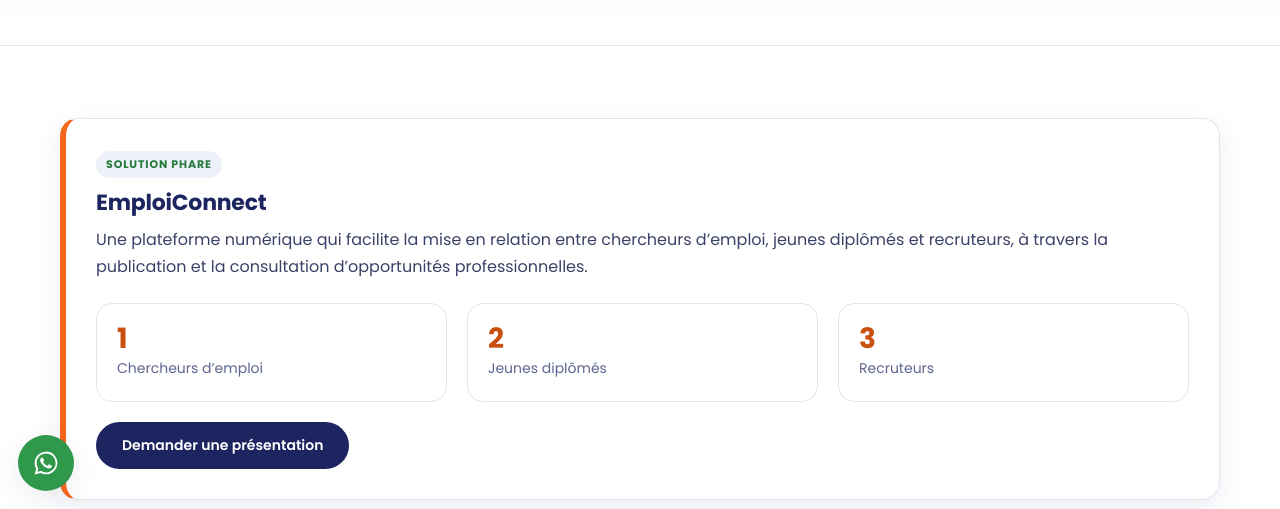
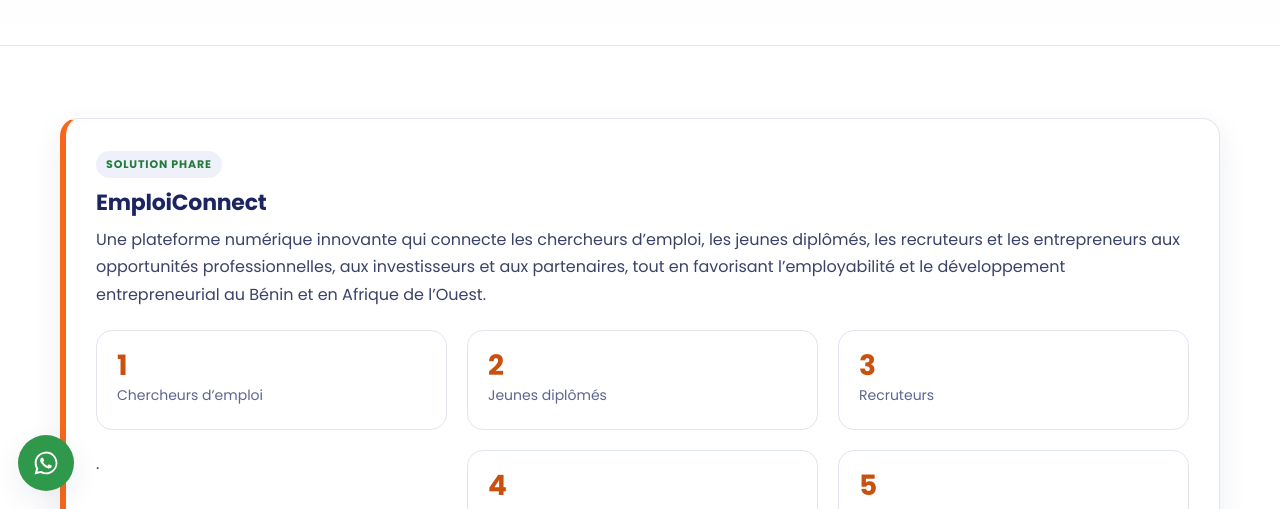
Before and after one commit to SEDOD/EvalWebSolution, a plain HTML site: page produits.html in a window 1280 px wide. Shown: the part 291-800 px from the top of the page. Drawn offline with Linux system fonts and the light colour scheme.

Commit message:
Update produits.html

```diff
--- a/produits.html
+++ b/produits.html
@@ -20,8 +20,8 @@
 </div>
 <div id="mobilePanel" class="mobile-panel" aria-label="Menu"><nav><a data-nav="home" href="index.html"><span data-i18n="k37">Accueil</span></a><a data-nav="about" href="a-propos.html"><span data-i18n="k38">À propos</span></a><div class="m-drop"><button type="button" aria-expanded="false"><span data-i18n="k39">Expertises</span><svg class="caret" viewBox="0 0 10 10" fill="none" stroke="currentColor" stroke-width="2" stroke-linecap="round" stroke-linejoin="round"><path d="M1.5 3.5 5 7l3.5-3.5"/></svg></button><div class="m-sub"><a data-nav="poles" href="poles.html"><span data-i18n="k40">Nos pôles</span></a><a data-nav="services" href="services.html"><span data-i18n="k8">Services</span></a><a data-nav="produits" href="produits.html"><span data-i18n="k11">Produits</span></a><a data-nav="formations" href="formations.html"><span data-i18n="k13">Formations</span></a><a data-nav="realisations" href="realisations.html"><span data-i18n="k15">Réalisations</span></a></div></div><a data-nav="actualites" href="actualites.html"><span data-i18n="k41">Actualités</span></a><a data-nav="contact" href="contact.html"><span data-i18n="k42">Contact</span></a></nav><a class="btn btn-primary" href="contact.html"><span data-i18n="k23">Discutons de votre projet</span></a></div>
 </div></header>
-<main id="main"><section class="hero page-hero"><div class="container"><div class="reveal"><p class="eyebrow" data-i18n="k118" >Produits et solutions</p><h1 data-i18n="k119" >Des outils numériques pensés pour le terrain</h1><p class="lead" data-i18n="k120" >Une première gamme de solutions pour faciliter la mise en relation, valoriser les talents et rendre l’information plus actionnable.</p></div></div></section><section class="section"><div class="container"><article class="detail reveal" id="emploiconnect"><span class="tag"><span data-i18n="k121">Solution phare</span></span><h3 data-i18n="k122" >EmploiConnect</h3><p class="intro" data-i18n="k123" >Une plateforme numérique qui facilite la mise en relation entre chercheurs d’emploi, jeunes diplômés et recruteurs, à travers la publication et la consultation d’opportunités professionnelles.</p>
-<div class="grid g3" style="margin-top:22px"><div class="kpi"><b>1</b><span><span data-i18n="k124">Chercheurs d’emploi</span></span></div><div class="kpi"><b>2</b><span><span data-i18n="k125">Jeunes diplômés</span></span></div><div class="kpi"><b>3</b><span><span data-i18n="k126">Recruteurs</span></span></div></div>
+<main id="main"><section class="hero page-hero"><div class="container"><div class="reveal"><p class="eyebrow" data-i18n="k118" >Produits et solutions</p><h1 data-i18n="k119" >Des outils numériques pensés pour le terrain</h1><p class="lead" data-i18n="k120" >Une première gamme de solutions pour faciliter la mise en relation, valoriser les talents et rendre l’information plus actionnable.</p></div></div></section><section class="section"><div class="container"><article class="detail reveal" id="emploiconnect"><span class="tag"><span data-i18n="k121">Solution phare</span></span><h3 data-i18n="k122" >EmploiConnect</h3><p class="intro" data-i18n="k123" >Une plateforme numérique innovante qui connecte les chercheurs d’emploi, les jeunes diplômés, les recruteurs et les entrepreneurs aux opportunités professionnelles, aux investisseurs et aux partenaires, tout en favorisant l’employabilité et le développement entrepreneurial au Bénin et en Afrique de l’Ouest. </p>
+<div class="grid g3" style="margin-top:22px"><div class="kpi"><b>1</b><span><span data-i18n="k124">Chercheurs d’emploi</span></span></div><div class="kpi"><b>2</b><span><span data-i18n="k125">Jeunes diplômés</span></span></div><div class="kpi"><b>3</b><span><span data-i18n="k126">Recruteurs</span></span></div>. <div class="kpi"><b>4</b><span><span data-i18n="k124"> Jeunes entrepreneurs </span></span></div> <div class="kpi"><b>5</b><span><span data-i18n="k124"> Investisseurs et bailleurs de fonds </span></span></div> <div class="kpi"><b>6</b></b><span><span data-i18n="k124"> Partenaires></span></div></div>
 <a class="btn btn-primary" href="contact.html?sujet=produit"><span data-i18n="k127">Demander une présentation</span></a></article>
 <article class="detail reveal" id="sur-mesure" style="margin-top:20px"><h3 data-i18n="k128" >Votre solution, votre contexte</h3><p class="intro" data-i18n="k129" >Nous développons aussi des solutions numériques sur mesure : plateformes, applications, outils de digitalisation et d’automatisation adaptés à vos besoins.</p><a class="btn btn-outline btn-sm" href="services.html#web"><span data-i18n="k130">Voir nos services web</span></a></article></div></section><section class="band"><div class="container"><div><h2 data-i18n="k33" >Un projet, un besoin d’accompagnement ?</h2><p data-i18n="k34" >Notre équipe est à votre écoute pour étudier votre demande et vous proposer des solutions adaptées.</p></div><a class="btn btn-primary" href="contact.html"><span data-i18n="k23">Discutons de votre projet</span></a></div></section></main>
 <footer class="site-footer"><div class="container"><div class="footer-grid">
```
